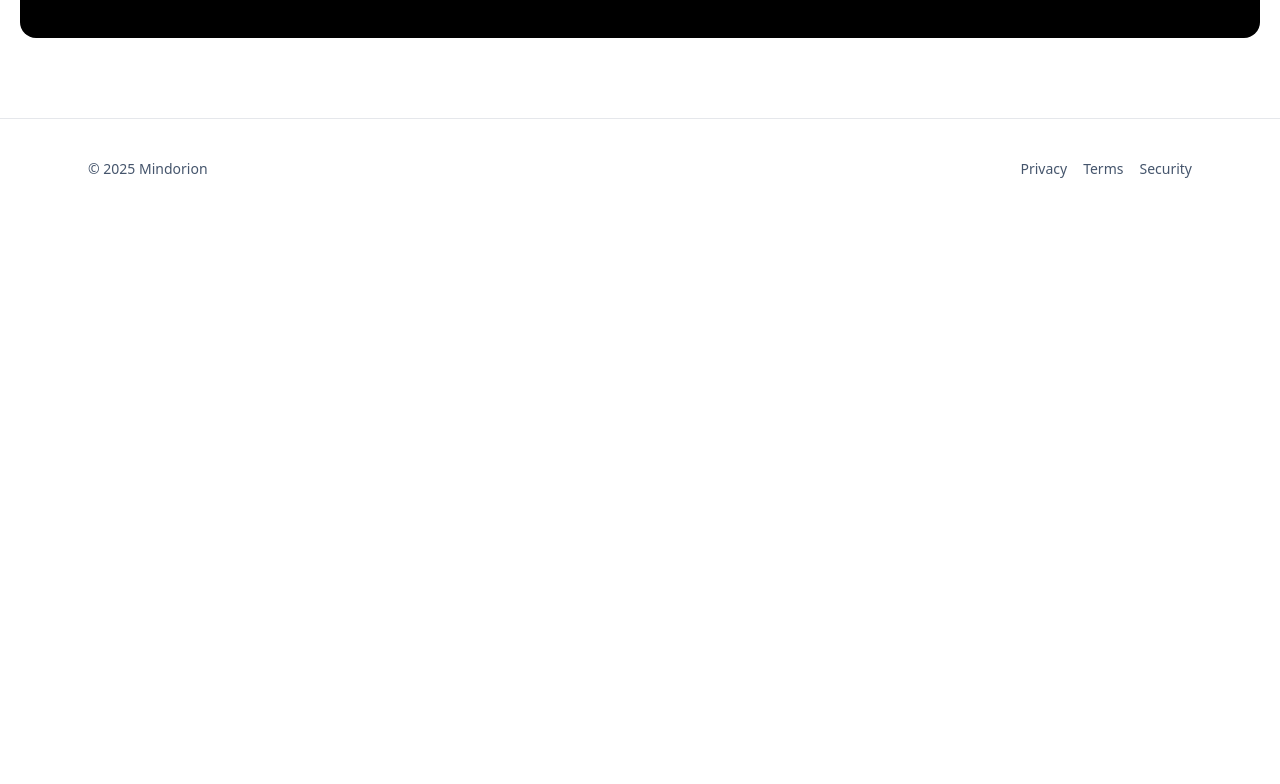
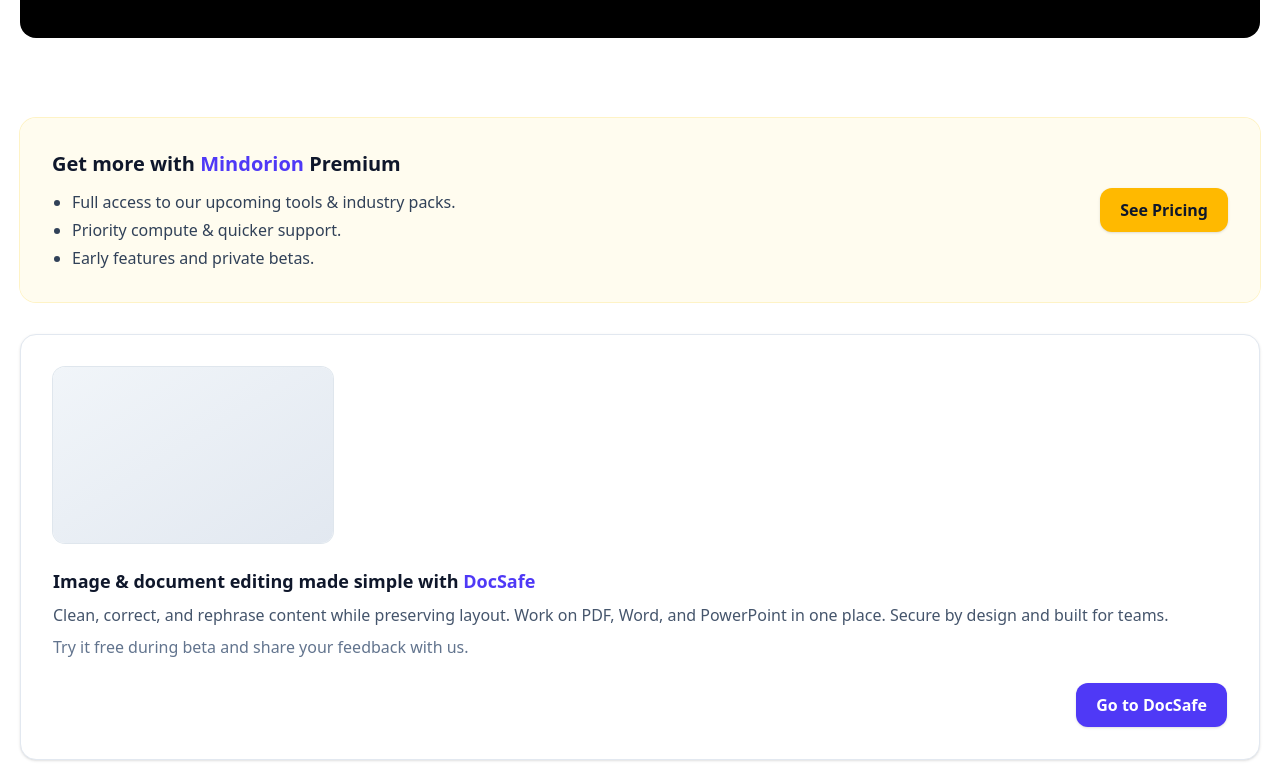
Before and after one commit to Docsafecompany/nextjs-enterprise-mindorion, a Next.js app: page / in a window 1280 px wide. Shown: the part 976-1760 px from the top of the page. Before the commit the page ends 1195 px from the top, so only its background shows below. Built offline with nearby package versions, Linux system fonts and the light colour scheme; no server answers.

Commit message:
feat(home): sign-up + about buttons; make Mindora Packs card link to Industry Packs

```diff
--- a/app/page.tsx
+++ b/app/page.tsx
@@ -11,8 +11,9 @@ export default function Page() {
           Empowering Work with <span className="text-indigo-600">Mindorion</span>
         </h1>
         <p className="mt-4 text-lg text-slate-600">
-          Smart, human-centered software for freelancers, students, and small businesses.
-          Optimize productivity and collaboration with tools built for the future of work.
+          Smart, human-centered software for freelancers, students, and small
+          businesses. Optimize productivity and collaboration with tools built
+          for the future of work.
         </p>
 
         {/* Boutons */}
@@ -54,7 +55,6 @@ export default function Page() {
             description="(Teaser) Specialized templates & automations, industry workflows to save time. Adopt best practices instantly with templates."
             href="/products/industry-packs"
           />
-
         </div>
 
         {/* CTA banner */}
@@ -70,6 +70,64 @@ export default function Page() {
             Try DocSafe
           </a>
         </div>
+
+        {/* ===== Nouvelle Section type iLovePDF ===== */}
+        <div className="mt-20 space-y-8">
+          {/* Bandeau Premium avec bouton Pricing */}
+          <div className="rounded-2xl bg-amber-50/80 ring-1 ring-amber-100 p-6 md:p-8">
+            <div className="flex flex-col items-start justify-between gap-6 md:flex-row md:items-center">
+              <div>
+                <h3 className="text-xl font-semibold text-slate-900">
+                  Get more with <span className="text-indigo-600">Mindorion</span> Premium
+                </h3>
+                <ul className="mt-3 list-disc space-y-1 pl-5 text-slate-700">
+                  <li>Full access to our upcoming tools & industry packs.</li>
+                  <li>Priority compute & quicker support.</li>
+                  <li>Early features and private betas.</li>
+                </ul>
+              </div>
+
+              <Link
+                href="/pricing"
+                className="inline-flex items-center rounded-xl bg-amber-400 px-5 py-2.5 font-semibold text-slate-900 shadow-sm hover:bg-amber-300 focus:outline-none focus-visible:ring-2 focus-visible:ring-amber-500"
+              >
+                See Pricing
+              </Link>
+            </div>
+          </div>
+
+          {/* Carte DocSafe mise en avant */}
+          <div className="rounded-2xl border border-slate-200 bg-white p-6 md:p-8 shadow-sm">
+            <div className="grid gap-6 md:grid-cols-[280px,1fr,auto] md:items-center">
+              {/* Placeholder visuel */}
+              <div className="mx-auto h-40 w-full max-w-[280px] rounded-xl bg-gradient-to-br from-slate-100 to-slate-200 ring-1 ring-slate-300/60 md:mx-0 md:h-44" />
+
+              <div className="space-y-2">
+                <h4 className="text-lg font-semibold text-slate-900">
+                  Image & document editing made simple with{" "}
+                  <span className="text-indigo-600">DocSafe</span>
+                </h4>
+                <p className="text-slate-600">
+                  Clean, correct, and rephrase content while preserving layout. Work on PDF,
+                  Word, and PowerPoint in one place. Secure by design and built for teams.
+                </p>
+                <p className="text-slate-500">
+                  Try it free during beta and share your feedback with us.
+                </p>
+              </div>
+
+              <div className="justify-self-start md:justify-self-end">
+                <Link
+                  href="/products/docsafe"
+                  className="inline-flex items-center justify-center rounded-xl bg-indigo-600 px-5 py-2.5 font-semibold text-white shadow-sm hover:bg-indigo-500 focus:outline-none focus-visible:ring-2 focus-visible:ring-indigo-500"
+                >
+                  Go to DocSafe
+                </Link>
+              </div>
+            </div>
+          </div>
+        </div>
+        {/* ===== Fin Nouvelle Section ===== */}
       </section>
     </>
   );
```
